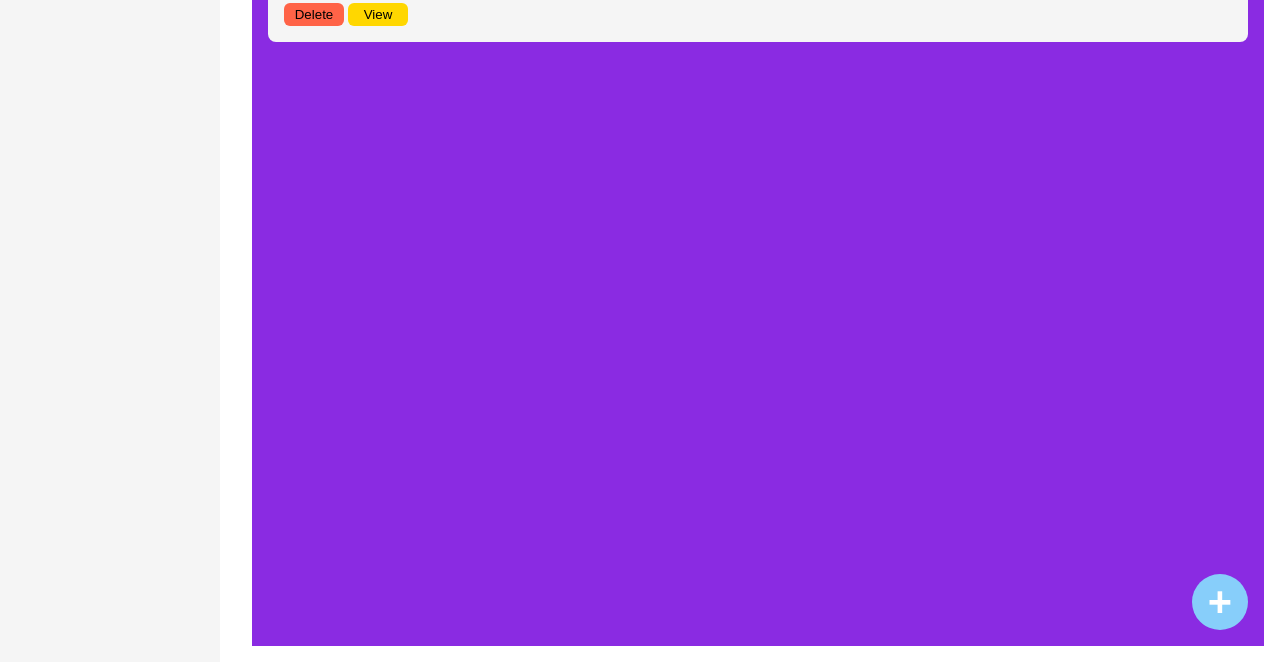
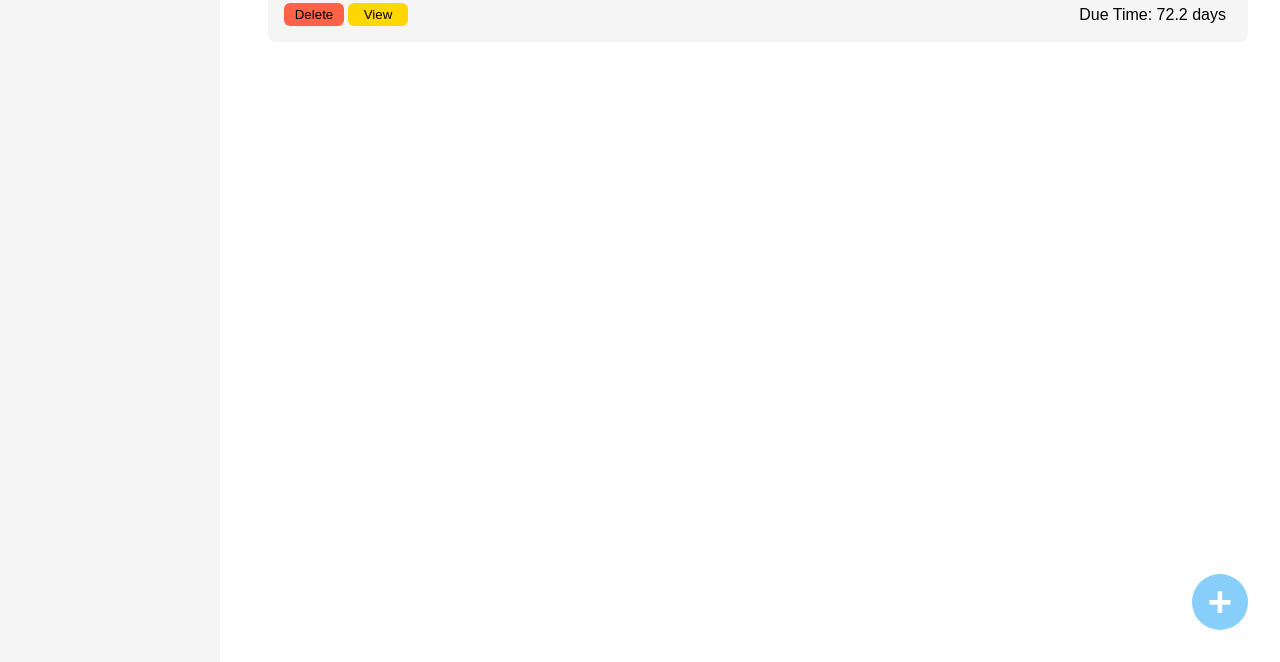
Before and after one commit to AndersonBonde/odin-todo-list, a website built with webpack: page dist/index.html in a window 1280 px wide. Shown: the part 138-800 px from the top of the page. Built offline with nearby package versions, Linux system fonts and the light colour scheme.

Commit message:
Add dueDate to tasks and display it

```diff
--- a/src/displayController.js
+++ b/src/displayController.js
@@ -19,7 +19,7 @@ const displayController = (() => {
         populateTaskListField();
 
         // Placeholder for test
-        let newItem = todoItem("Placeholder", "Description for the placeholder task.");
+        let newItem = todoItem("Placeholder", "Description for the placeholder task.", "2023-10-13");
         let newListItem = listItem(newItem);
         _currentList.items.push(newListItem);
         cache.currentList.appendChild(newListItem.container);
@@ -58,18 +58,14 @@ const displayController = (() => {
 
     function openCleanTaskCard() {
         clearTaskCard();
-
-        cache.newTaskCard.style.display = "flex";
         taskCardFieldsSetup();
     }
 
     function openTaskCardWithInfo(id, item) {
         clearTaskCard();
+        taskCardFieldsSetup();
+        loadItemToCard(item);
 
-        cache.newTaskCard.style.display = "flex";
-        taskCardFieldsSetup();
-
-        loadItemToCard(item);
         _currentDisplayedItemId = id;
     }
 
@@ -85,9 +81,11 @@ const displayController = (() => {
     function loadItemToCard(item) {
         cache.taskTitleField.value = item.getTitle();
         cache.taskDescriptionField.value = item.getDescription();
+        cache.taskDateField.value = item.getDueTime();
     }
 
     function taskCardFieldsSetup() {
+        cache.newTaskCard.style.display = "flex";
         cache.taskTitleField.focus();
         cache.taskListField.value = _currentList.getName();
     }
@@ -146,9 +144,10 @@ const displayController = (() => {
     function createNewListItem() {
         let newTitle = cache.taskTitleField.value;
         let newDesc = cache.taskDescriptionField.value;
+        let newDueTime = cache.taskDateField.value;
 
         if(newTitle != "") {
-            let newItem = todoItem(newTitle, newDesc);
+            let newItem = todoItem(newTitle, newDesc, newDueTime);
             let newListItem = listItem(newItem);
 
             addNewListItemToSelectedList(newListItem);
--- a/src/list-item.js
+++ b/src/list-item.js
@@ -15,6 +15,7 @@ const listItem = (todoItem) => {
 
         obj.container = document.createElement("div");
         obj.title = document.createElement("h3");
+        obj.dueTime = document.createElement("span");
         obj.description = document.createElement("p");
         obj.buttonContainer = document.createElement("div");
         obj.deleteButton = document.createElement("button");
@@ -28,6 +29,7 @@ const listItem = (todoItem) => {
         elements.container.dataset.id = id;
 
         elements.title.classList.add("list-item-title");
+        elements.dueTime.classList.add("list-due-time");
         elements.description.classList.add("list-item-description");
         elements.buttonContainer.classList.add("list-item-buttons");
         elements.deleteButton.classList.add("list-item-delete");
@@ -41,13 +43,26 @@ const listItem = (todoItem) => {
 
         elements.buttonContainer.appendChild(elements.deleteButton);
         elements.buttonContainer.appendChild(elements.viewButton);
+        elements.buttonContainer.appendChild(elements.dueTime);
     }
 
     function addText() {
         elements.title.textContent = item.getTitle();
+        elements.dueTime.textContent = calculateTimeToDueDateInDays();
         elements.description.textContent = item.getDescription();
         elements.deleteButton.textContent = "Delete";
         elements.viewButton.textContent = "View";
+    }
+
+    function calculateTimeToDueDateInDays() {
+        if(item.getDueTime() == "") return "";
+
+        let dueDate = new Date(item.getDueTime());
+        let today = new Date();
+        let diff = dueDate.getTime() - today.getTime();
+        let diffInDays = diff / (1000 * 3600 * 24);
+
+        return `Due Time: ${diffInDays.toFixed(1)} days`;
     }
 
     function addListenersToButtons() {
--- a/src/style.css
+++ b/src/style.css
@@ -85,7 +85,6 @@ main {
 
 .current-list {
     position: relative;
-    background-color: blueviolet;
     padding: 16px;
     flex: 1;
     display: flex;
@@ -132,8 +131,14 @@ main {
     border-bottom: 1px solid #ccc;
 }
 
+.list-due-time {
+    margin-left: auto;
+    margin-right: 6px;
+}
+
 .list-item-buttons {
     display: flex;
+    align-items: center;
     gap: 4px;
 }
 
--- a/src/todo-item.js
+++ b/src/todo-item.js
@@ -1,13 +1,16 @@
-const todoItem = (title, description) => {
+const todoItem = (title, description, dueTime = "") => {
     let _title = title;
     let _description = description;
+    let _dueTime = dueTime;
 
     const getTitle = () => _title;
     const getDescription = () => _description;
+    const getDueTime = () => _dueTime;
 
     return {
         getTitle,
-        getDescription
+        getDescription,
+        getDueTime
     }
 }
 
```
Also changed, not shown: dist/main.js.
